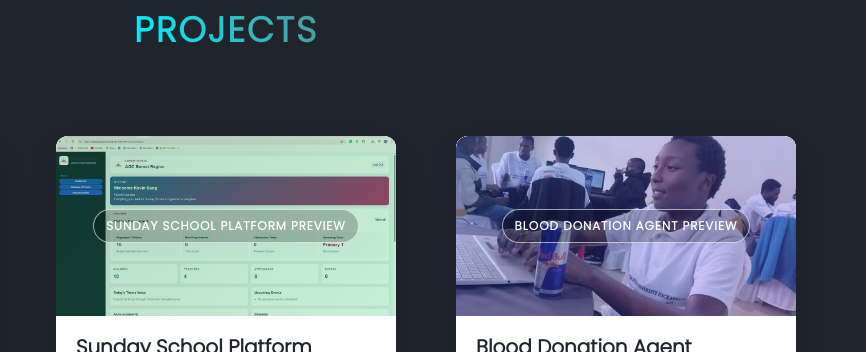
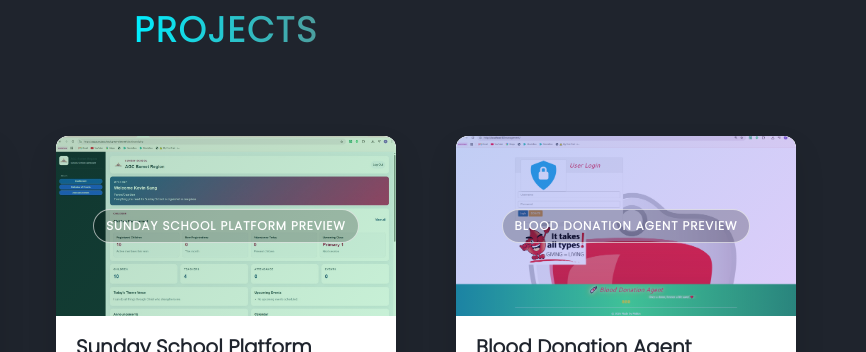
Before and after one commit to Sangkimu/portfolio, a plain HTML site: page index.html in a window 1280 px wide. Shown: the part 1685-2037 px from the top of the page, 414-1280 px from the left. Drawn offline with nearby package versions, Linux system fonts and the light colour scheme.

Commit message:
Add Blooddonation image and update background for blood donation card

```diff
--- a/style.css
+++ b/style.css
@@ -904,7 +904,7 @@ input[type=checkbox] {
 }
 
 .card__picture-blood {
-    background-image: linear-gradient(135deg, rgba(29, 78, 216, .28), rgba(124, 58, 237, .25)), url('./images/fk.jpg');
+    background-image: linear-gradient(135deg, rgba(29, 78, 216, .28), rgba(124, 58, 237, .25)), url('./images/Blooddonation.png');
 }
 
 .card__picture-agritech {
```
Also changed, not shown: images/Blooddonation.png (added).
